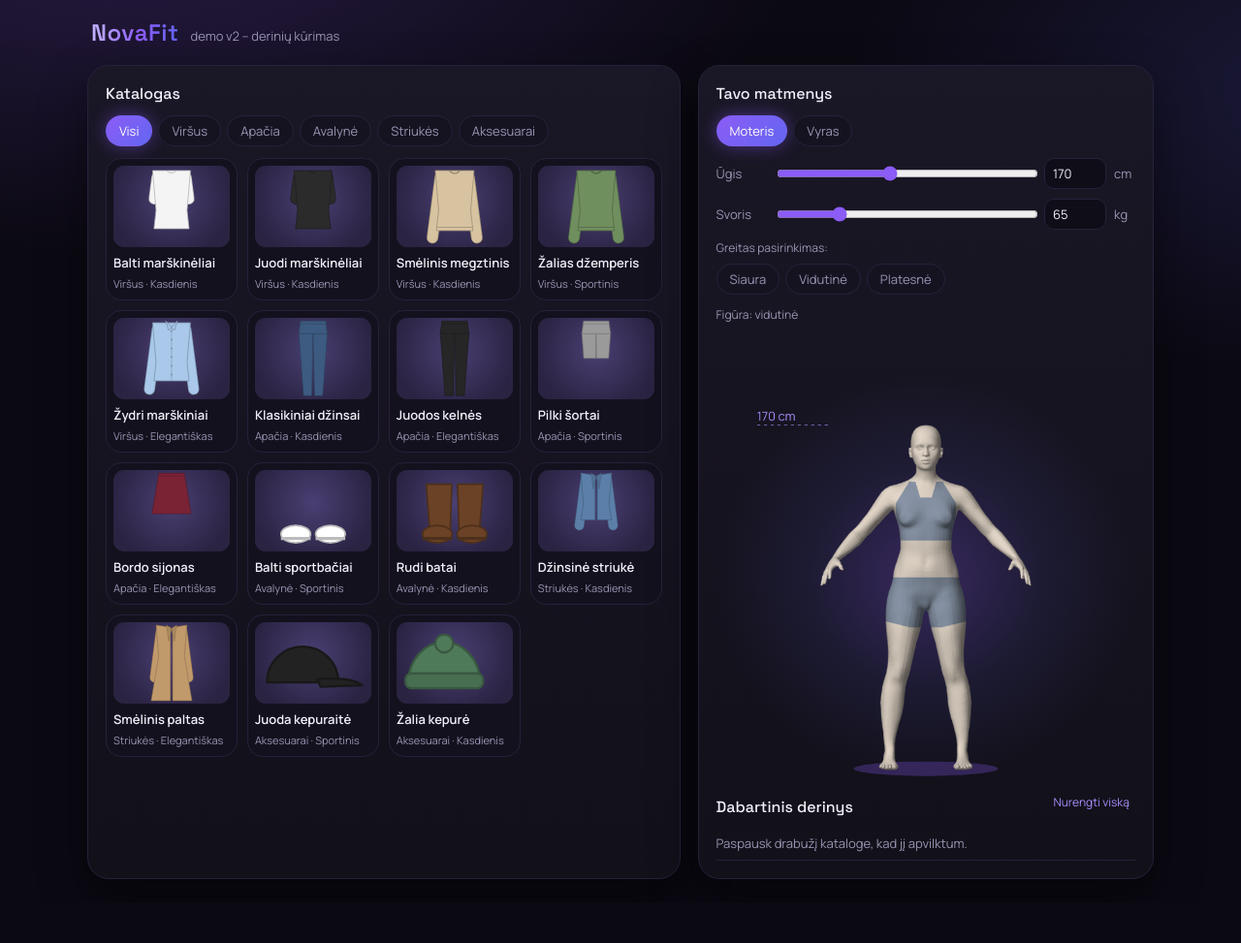
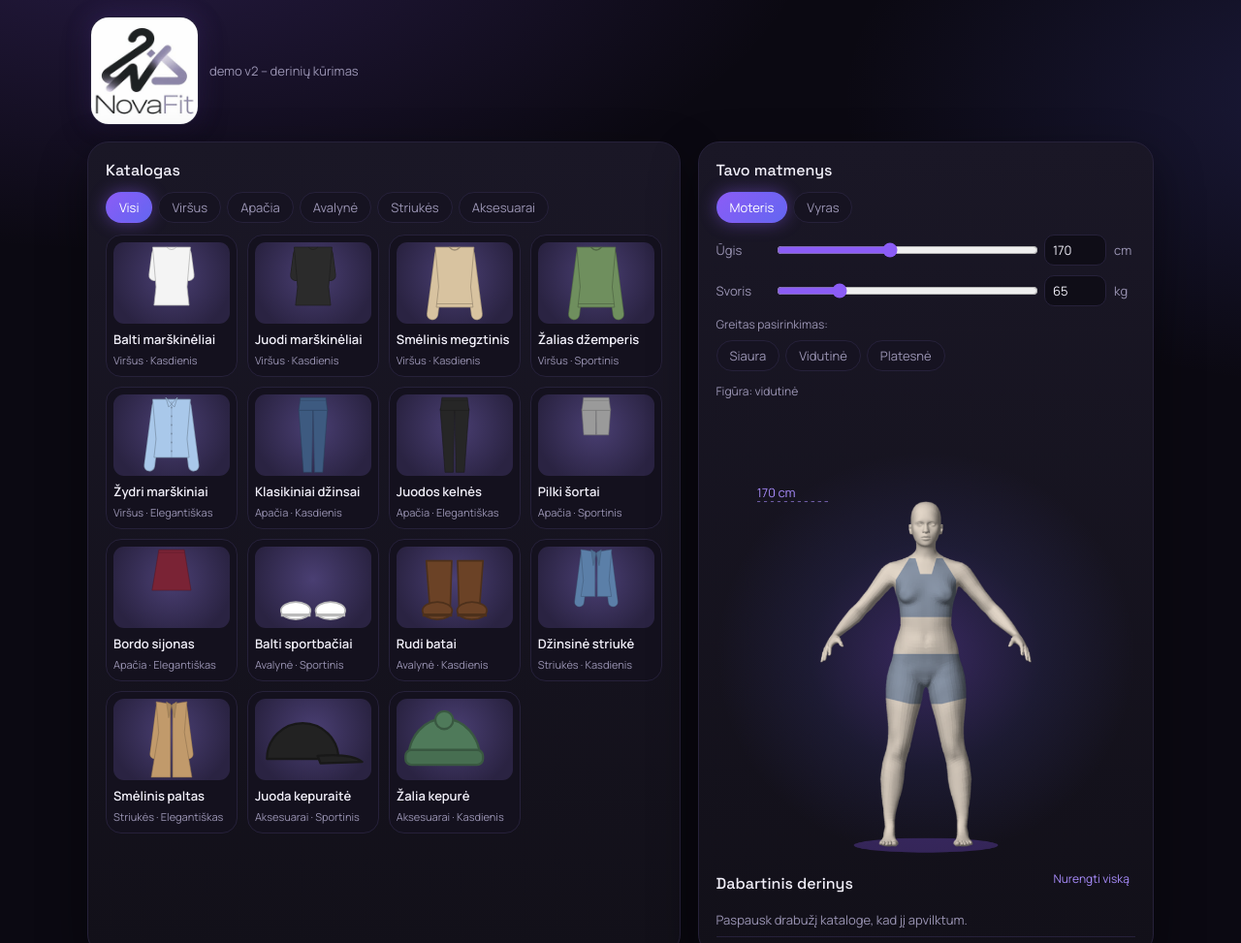
Before and after one commit to linertasmatas-star/NovaFit, a plain HTML site: page index.html in a window 1280 px wide. Shown: the top 973 px of the page at 97% size. Before the commit the page ends 931 px from the top, so only its background shows below. Drawn offline with Linux system fonts and the light colour scheme.

Commit message:
Logotipas viršutiniame kampe
Co-Authored-By: Claude Opus 5.5 <noreply@anthropic.com>
Claude-Session: https://claude.ai/code/session_01Bz1C2vWCkjrw6mYgVdEcvR

```diff
--- a/index.html
+++ b/index.html
@@ -29,6 +29,10 @@
     background:linear-gradient(90deg,#c4b5fd,#8b5cf6 55%,#6366f1); -webkit-background-clip:text; background-clip:text; color:transparent;
   }
   header span { color:var(--muted); font-size:13px; }
+  header { align-items:center; }
+  .logo { width:110px; height:110px; border-radius:18px; display:block; background:#fff;
+    box-shadow:0 0 0 1px var(--line), 0 10px 30px rgba(0,0,0,.45), 0 0 26px rgba(139,92,246,.25); }
+  .sr { position:absolute; width:1px; height:1px; overflow:hidden; clip:rect(0 0 0 0); }
   main { display:grid; grid-template-columns:minmax(0,1.3fr) minmax(300px,1fr); gap:18px; padding:0 20px 24px; max-width:1140px; margin:0 auto; }
   @media (max-width:760px) { main { grid-template-columns:1fr; } }
   .panel {
@@ -69,7 +73,8 @@
 <body>
 
 <header>
-  <h1>NovaFit</h1>
+  <h1 class="sr">NovaFit</h1>
+  <img class="logo" src="assets/logo.png" alt="NovaFit logotipas">
   <span>demo v2 – derinių kūrimas</span>
 </header>
 
```
Also changed, not shown: assets/logo.png (added).
